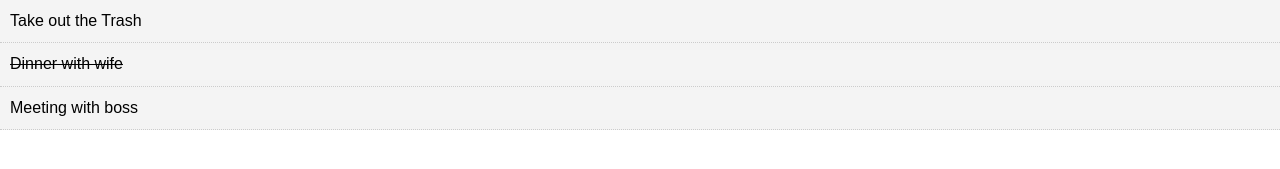
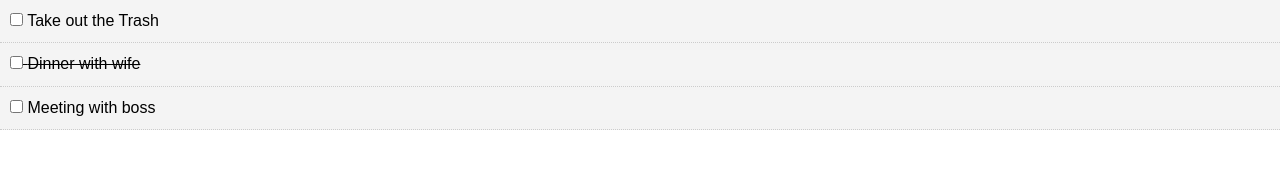
Before and after one commit to jyocus/ToDo-React-Practice, a React (Create React App) app in the folder client/: page / in a window 1280 px wide. Shown: the top 169 px of the page. Built offline with nearby package versions, Linux system fonts and the light colour scheme.

Commit message:
prop drilling and destructuring for id, title props

```diff
--- a/client/src/App.js
+++ b/client/src/App.js
@@ -22,11 +22,17 @@
       }
     ]
   }
+
+  markComplete = (id) => {
+    console.log(id);
+
+  }
+
   render() {
     // console.log(this.state.todos);
     return (
       <div className="App">
-        <Todos todos={this.state.todos} />
+        <Todos todos={this.state.todos} markComplete={this.markComplete} />
       </div>
     );
   }
--- a/client/src/components/TodoItem.js
+++ b/client/src/components/TodoItem.js
@@ -10,10 +10,16 @@
             textDecoration: this.props.todo.completed ? 'line-through' : 'none'
         }
     }
+
+
     render() {
+        const { id, title} = this.props.todo;
         return (
             <div style={this.getStyle()}>
-                <p>{ this.props.todo.title }</p>
+                <p>
+                    <input type="checkbox" onChange={this.props.markComplete.bind(this, id)} /> {''}
+                    { this, title }
+                    </p>
             </div>
         )
     }
--- a/client/src/components/Todos.js
+++ b/client/src/components/Todos.js
@@ -4,10 +4,11 @@
 
 
 class Todos extends Component {
+
   render() {
     //   console.log(this.props.todos);
     return this.props.todos.map((todo) => (
-        <TodoItem key={todo.id} todo={todo}/>
+        <TodoItem key={todo.id} todo={todo} markComplete={this.props.markComplete}/>
     ));
   }
 }
```
